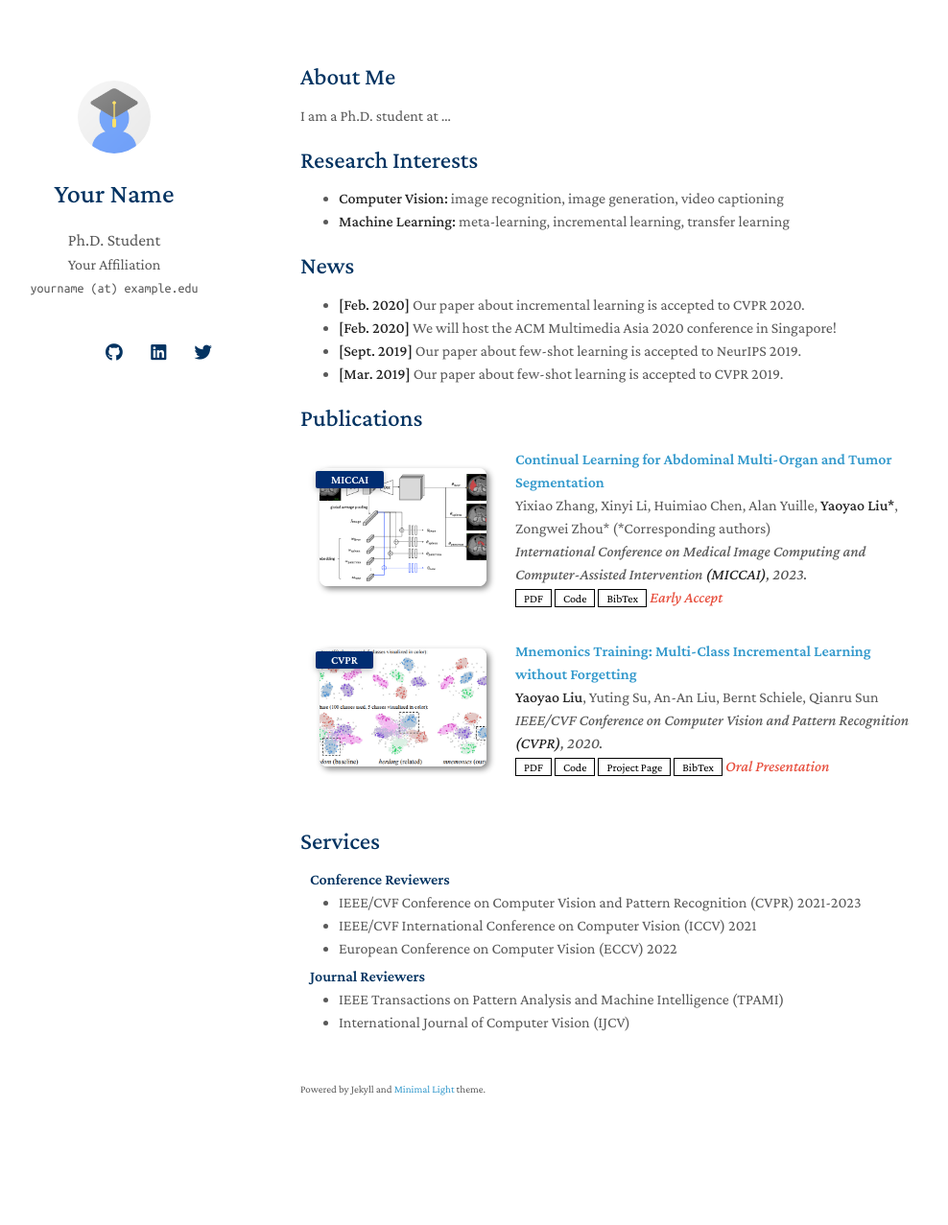
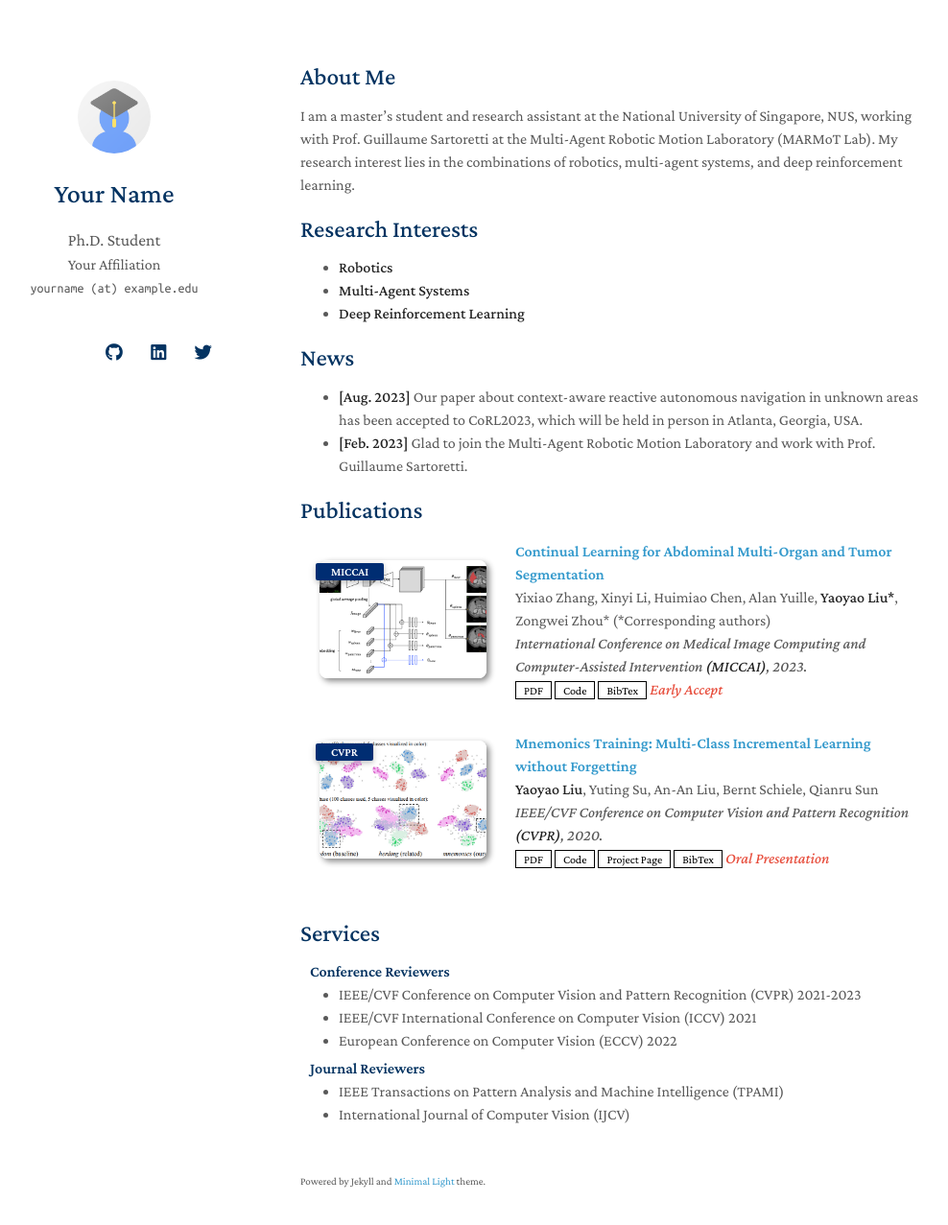
Before and after one commit to JingsongLiang/JingsongLiang.github.io, a Jekyll site: the page built from index.md, in a window 1280 px wide and 1312 px high. Shown: the top 1277 px of the window at 96% size, without its empty margins (157-1145 px from the left). Built offline with Jekyll 4.4.1, drawn with Linux system fonts in a browser that asks for light colours; nearby versions of some CDN libraries; a style sheet for code colours, icons or effects is not loaded; our own code applies the rules of GitHub Pages for plain Markdown files.

Commit message:
Update index.md

```diff
--- a/index.md
+++ b/index.md
@@ -4,19 +4,18 @@ layout: homepage
 
 ## About Me
 
-I am a Ph.D. student at ...
+I am a master's student and research assistant at the National University of Singapore, NUS, working with Prof. Guillaume Sartoretti at the Multi-Agent Robotic Motion Laboratory (MARMoT Lab). My research interest lies in the combinations of robotics, multi-agent systems, and deep reinforcement learning.
 
 ## Research Interests
 
-- **Computer Vision:** image recognition, image generation, video captioning
-- **Machine Learning:** meta-learning, incremental learning, transfer learning
+- **Robotics**
+- **Multi-Agent Systems**
+- **Deep Reinforcement Learning**
 
 ## News
 
-- **[Feb. 2020]** Our paper about incremental learning is accepted to CVPR 2020.
-- **[Feb. 2020]** We will host the ACM Multimedia Asia 2020 conference in Singapore!
-- **[Sept. 2019]** Our paper about few-shot learning is accepted to NeurIPS 2019.
-- **[Mar. 2019]** Our paper about few-shot learning is accepted to CVPR 2019.
+- **[Aug. 2023]** Our paper about context-aware reactive autonomous navigation in unknown areas has been accepted to CoRL2023, which will be held in person in Atlanta, Georgia, USA.
+- **[Feb. 2023]** Glad to join the Multi-Agent Robotic Motion Laboratory and work with Prof. Guillaume Sartoretti.
 
 {% include_relative _includes/publications.md %}
 
```
